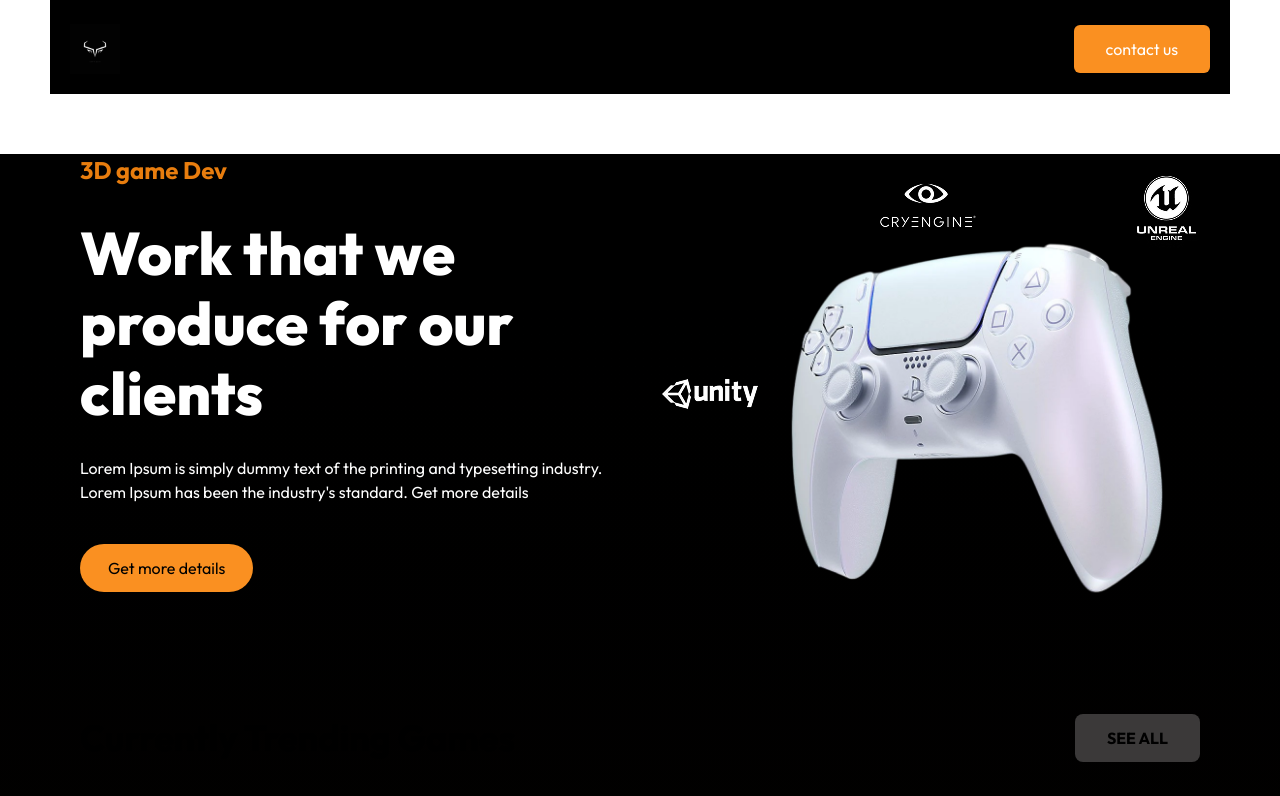
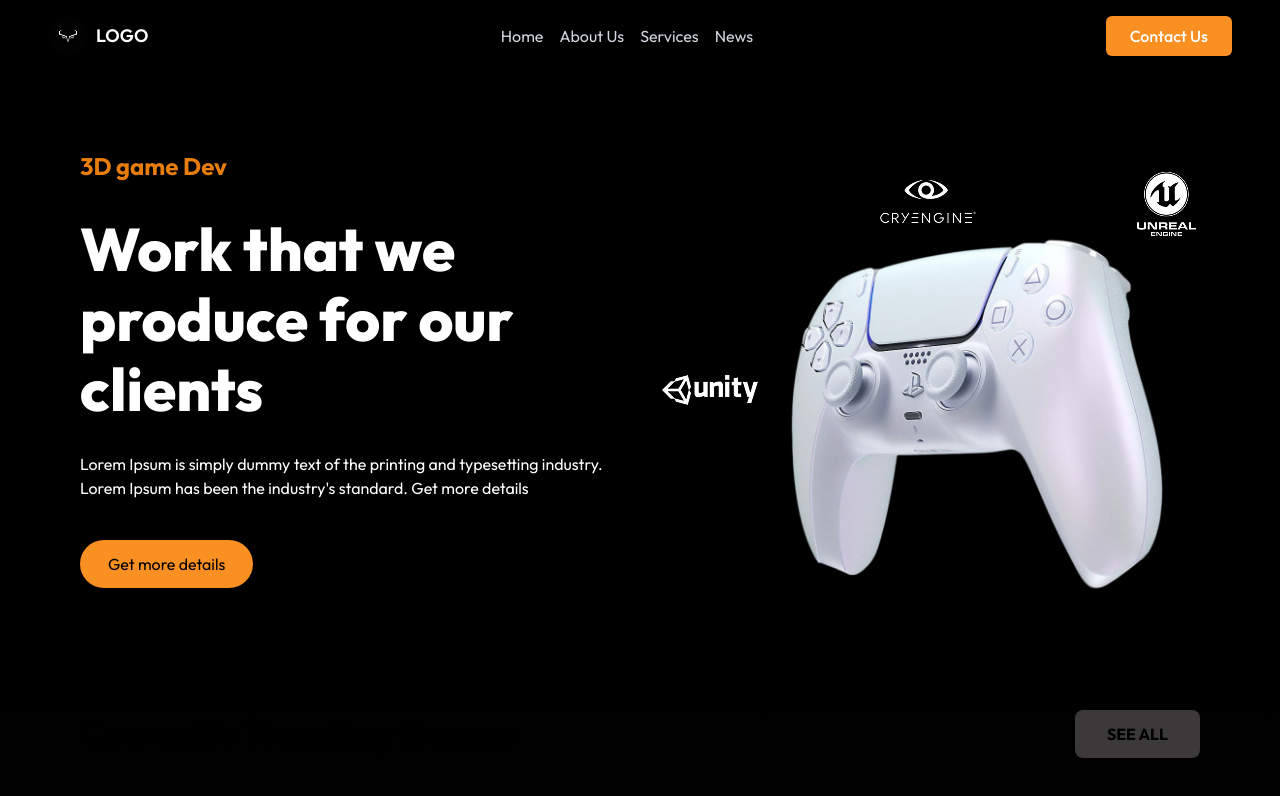
Before and after one commit to Enisco29/gaming, a Next.js app: page / in a window 1280 px wide. Shown: the top 796 px of the page. Built offline with nearby package versions, Linux system fonts and the light colour scheme.

Commit message:
hero-animation

```diff
--- a/components/Features.jsx
+++ b/components/Features.jsx
@@ -7,7 +7,7 @@ const Features = () => {
   return (
     <section className="relative ">
       <div className="absolute inset-0 bg-black/80 h-full z-10" />
-      <div className="absolute w-full flex flex-col items-center z-50 ">
+      <div className="absolute w-full flex flex-col items-center z-30 ">
         <h3 className="md:mt-[90px] mt-[40px] md:text-3xl sm:text-2xl text-lg font-bold md:w-[580px] mx-5 text-center leading-relaxed">
           Lorem Ipsum is simply dummy text of the printing and typesetting
           industry.
--- a/components/Hero.jsx
+++ b/components/Hero.jsx
@@ -1,15 +1,64 @@
+"use client";
 import React from "react";
 import Image from "next/image";
 import gamePad from "../public/game-pad.webp";
 import cry1 from "../public/cry 1.png";
 import unreal from "../public/unity 1.png";
 import unity from "../public/unreal 1.png";
+import { useGSAP } from "@gsap/react";
+import gsap from "gsap";
+import { SplitText } from "gsap/all";
+
+gsap.registerPlugin(SplitText);
 
 const Hero = () => {
+  useGSAP(() => {
+    const tl = gsap.timeline({ defaults: { ease: "power3.out" } });
+
+    // Split headline text
+    const textSplit = new SplitText("#text", { type: "words" });
+
+    // Animate words
+    tl.from(textSplit.words, {
+      opacity: 0,
+      yPercent: 120,
+      stagger: 0.03,
+      duration: 1.2,
+    })
+
+      // Fade in and slide paragraph + button
+      .from(
+        "#text p, #text button",
+        {
+          opacity: 0,
+          y: 40,
+          stagger: 0.2,
+          duration: 0.8,
+        },
+        "-=1.6"
+      )
+
+      // Animate images with scale & rotation
+      .from(
+        ".hero-image",
+        {
+          opacity: 0,
+          y: 50,
+          scale: 0.9,
+          rotate: 10,
+          stagger: 0.2,
+          duration: 1,
+        },
+        "-=1"
+      );
+  }, []);
+
   return (
-    <>
-      <main className="flex md:flex-row flex-col justify-between items-center mt-[60px] lg:mx-[80px] md:mx-[50px] mx-[30px] gap-[30px]">
-        <div className="md:w-[50%] justify-start items-start md:h-[480px] flex flex-col relative">
+    <main className="flex md:flex-row flex-col justify-between items-center pt-[150px] lg:mx-[80px] md:mx-[50px] mx-[30px] gap-[30px]">
+      <div
+        id="text"
+        className="md:w-[50%] justify-start items-start md:h-[480px] flex flex-col relative"
+      >
         <h4 className="text-[#E87D0E] font-bold text-2xl">3D game Dev</h4>
         <h2 className="md:text-4xl text-3xl lg:text-6xl mt-8 font-extrabold text-white lg:leading-[70px] md:leading-relaxed">
           Work that we produce for our clients
@@ -23,18 +72,27 @@ const Hero = () => {
           Get more details
         </button>
       </div>
+
+      {/* Right side images */}
       <div className="md:w-[50%] flex items-center relative justify-center">
-          <Image src={cry1} alt="cry" className="absolute md:top-0 -top-6" />
-          <Image src={unreal} alt="unreal" />
-          <Image src={gamePad} alt="game-pad" className="w-[80%] pt-10" />
+        <Image
+          src={cry1}
+          alt="cry"
+          className="absolute md:top-0 -top-6 hero-image"
+        />
+        <Image src={unreal} alt="unreal" className="hero-image" />
+        <Image
+          src={gamePad}
+          alt="game-pad"
+          className="w-[80%] pt-10 hero-image"
+        />
         <Image
           src={unity}
           alt="unity"
-            className="absolute md:top-5 top-0 right-0"
+          className="absolute md:top-5 top-0 right-0 hero-image"
         />
       </div>
     </main>
-    </>
   );
 };
 
--- a/components/Newsletter.jsx
+++ b/components/Newsletter.jsx
@@ -23,6 +23,7 @@ const Newsletter = () => {
           <div className="flex relative items-center justify-between md:w-[400px]">
             <input
               type="email"
+              required
               placeholder="Enter email address"
               className="bg-white p-3 px-6 rounded-md outline-none text-black/60 w-full"
             />
--- a/components/ui/Navbar.jsx
+++ b/components/ui/Navbar.jsx
@@ -1,34 +1,78 @@
 "use client";
+
+import { useEffect, useRef, useState } from "react";
 import { navLinks } from "@/data/data";
 import Image from "next/image";
 import Link from "next/link";
 import { useRouter } from "next/navigation";
 import { FaBars } from "react-icons/fa";
+import gsap from "gsap";
 
 const Navbar = () => {
   const router = useRouter();
+  const navRef = useRef(null);
+  const [isScrolled, setIsScrolled] = useState(false);
+
+  // Detect scroll
+  useEffect(() => {
+    const handleScroll = () => {
+      setIsScrolled(window.scrollY > 10);
+    };
+    window.addEventListener("scroll", handleScroll);
+    return () => window.removeEventListener("scroll", handleScroll);
+  }, []);
+
+  // Animate background and blur using GSAP
+  useEffect(() => {
+    gsap.to(navRef.current, {
+      backdropFilter: isScrolled ? "blur(10px)" : "blur(0px)",
+      backgroundColor: isScrolled ? "rgba(0,0,0,0.6)" : "rgba(0,0,0,0)",
+      duration: 0.4,
+      ease: "power2.out",
+    });
+  }, [isScrolled]);
+
   return (
-    <nav className="flex justify-between items-center p-[20px] bg-black pt-6 md:mx-[50px]">
-      <div className="flex justify-between items-center gap-2 cursor-pointer">
-        <Image src="/logo.jpg" alt="logo" width={50} height={50} />
+    <nav ref={navRef} className="fixed top-0 left-0 w-full z-50 text-white">
+      <div className="flex justify-between items-center px-5 md:px-12 py-4">
+        {/* Logo */}
+        <div className="flex items-center gap-2 cursor-pointer font-semibold text-lg">
+          <Image
+            src="/logo.jpg"
+            alt="logo"
+            width={40}
+            height={40}
+            className="rounded-full"
+          />
           LOGO
         </div>
-      <div className="hidden md:block">
+
+        {/* Links */}
+        <div className="hidden md:flex items-center space-x-4 text-gray-300">
           {navLinks.map((link) => (
-          <Link key={link.name} href={link.path} className="p-3">
+            <Link
+              key={link.name}
+              href={link.path}
+              className="hover:text-white transition-colors"
+            >
               {link.name}
             </Link>
           ))}
         </div>
+
+        {/* Button */}
         <button
-        onClick={() => router.push("contact")}
-        className="bg-[#FA9021] p-3 px-8 text-white font-[400] rounded-md hidden md:block  cursor-pointer"
+          onClick={() => router.push("/contact")}
+          className="bg-[#FA9021] text-white font-medium px-6 py-2 rounded-md hidden md:block hover:bg-[#ff9f3f] transition"
         >
-        contact us
+          Contact Us
         </button>
-      <button className="block md:hidden">
-        <FaBars size={30} />
+
+        {/* Mobile Menu */}
+        <button className="block md:hidden text-white">
+          <FaBars size={26} />
         </button>
+      </div>
     </nav>
   );
 };
--- a/package.json
+++ b/package.json
@@ -8,10 +8,13 @@
     "start": "next start"
   },
   "dependencies": {
+    "@gsap/react": "^2.1.2",
+    "gsap": "^3.13.0",
     "next": "15.5.4",
     "react": "19.1.0",
     "react-dom": "19.1.0",
-    "react-icons": "^5.5.0"
+    "react-icons": "^5.5.0",
+    "react-responsive": "^10.0.1"
   },
   "devDependencies": {
     "@tailwindcss/postcss": "^4",
```
Also changed, not shown: 2 other files (tests, documents, lock files or other folders). Lines whose indentation alone changed are shown as unchanged.
